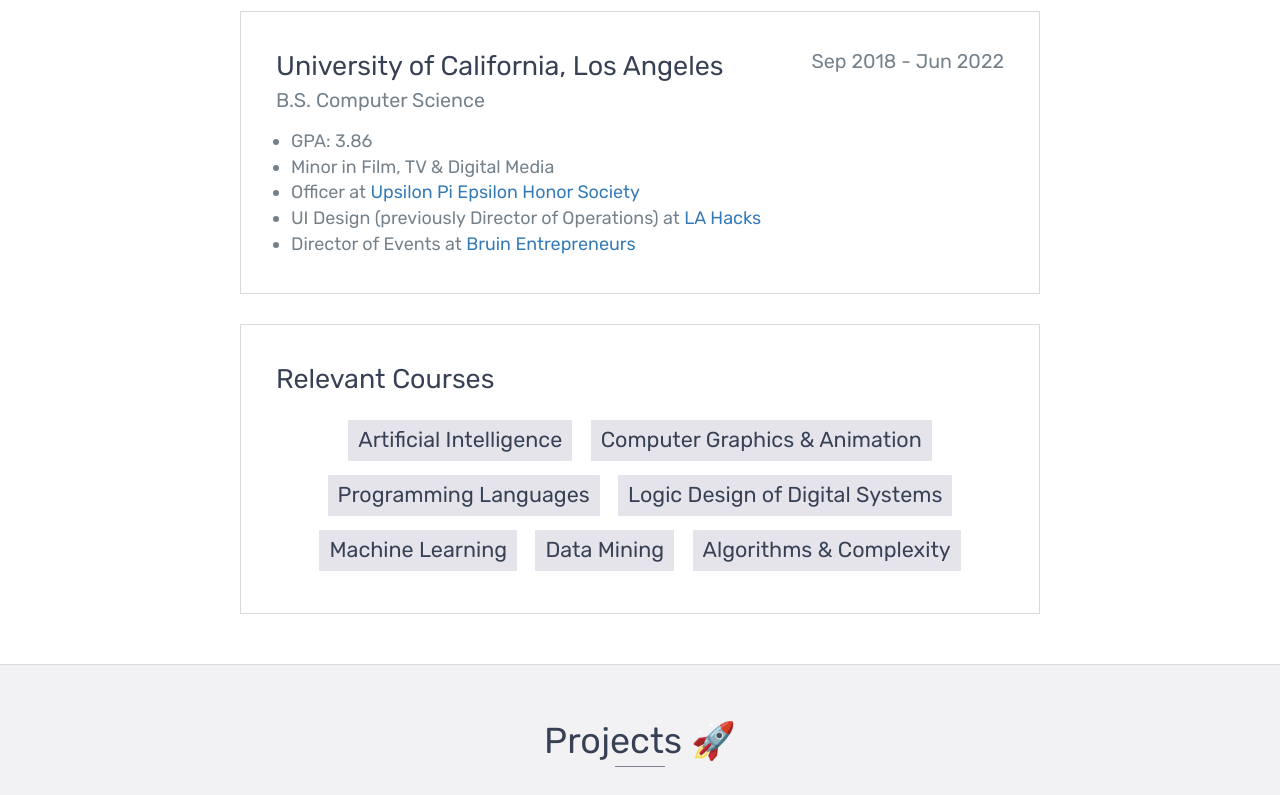
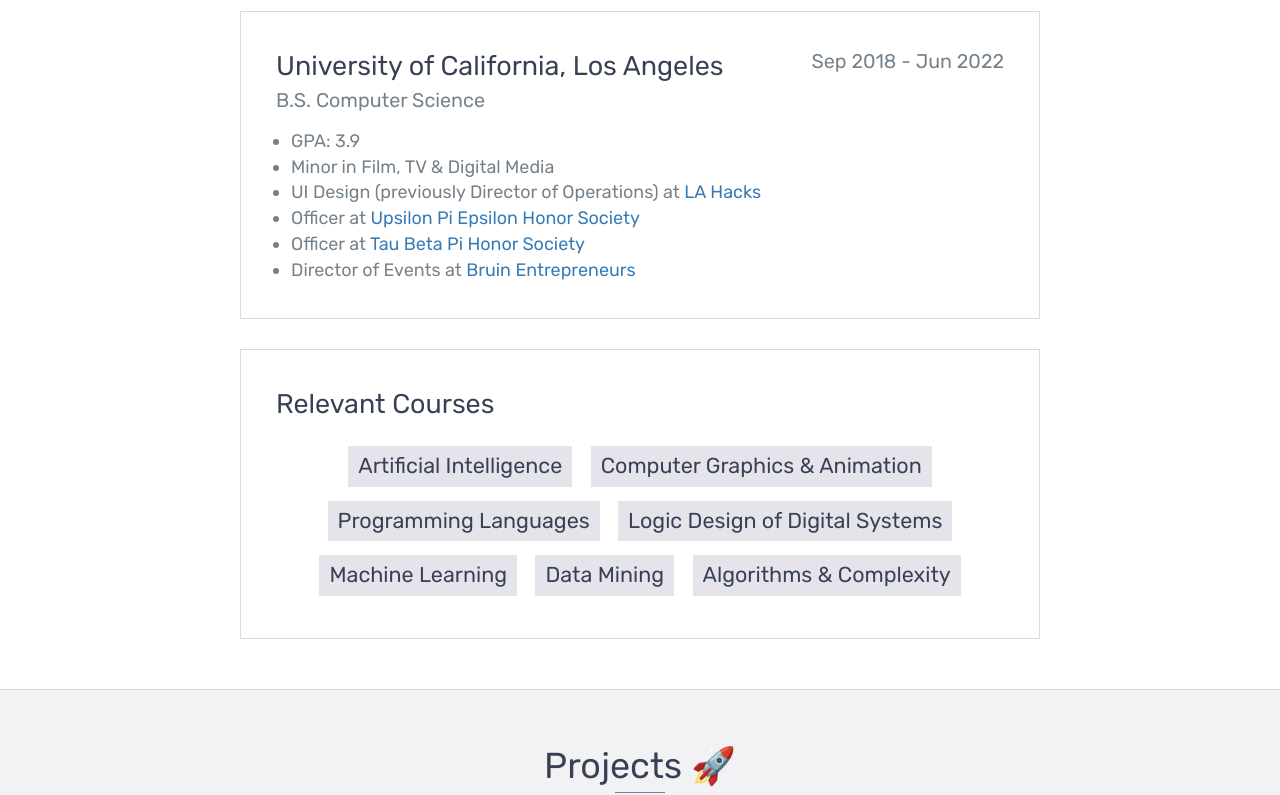
Before and after one commit to estherwli/estherwli.github.io, a website: page index.html in a window 1280 px wide. Shown: the part 2140-2935 px from the top of the page. Drawn offline with nearby package versions, Linux system fonts and the light colour scheme.

Commit message:
Update index.html

```diff
--- a/index.html
+++ b/index.html
@@ -135,10 +135,11 @@
             <h4>B.S. Computer Science</h4>
             <p>
                 <ul>
-                    <li>GPA: 3.86</li>
+                    <li>GPA: 3.9</li>
                     <li>Minor in Film, TV & Digital Media</li>
+                    <li>UI Design (previously Director of Operations) at <a href="https://lahacks.com/home" target="_blank">LA Hacks</a></li>
                     <li>Officer at <a href="https://upe.seas.ucla.edu/" target="_blank">Upsilon Pi Epsilon Honor Society</a></li>
-                    <li>UI Design (previously Director of Operations) at <a href="https://lahacks.com/home" target="_blank">LA Hacks</a></li>
+		    <li>Officer at <a href="https://tbp.seas.ucla.edu/" target="_blank">Tau Beta Pi Honor Society</a></li>
                     <li>Director of Events at <a href="http://bruinentrepreneurs.org/" target="_blank">Bruin Entrepreneurs</a></li>
                 </ul>
             </p>
```
